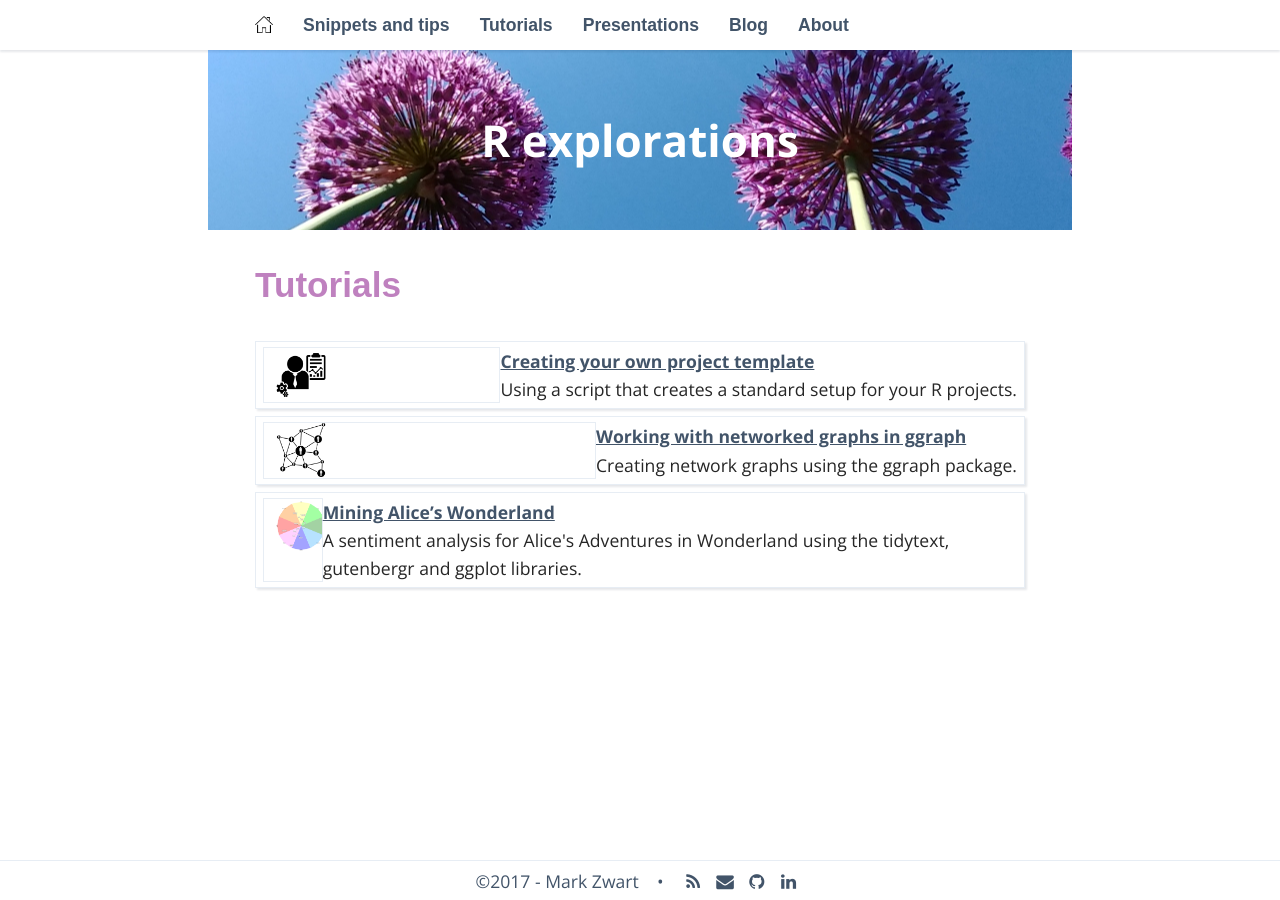
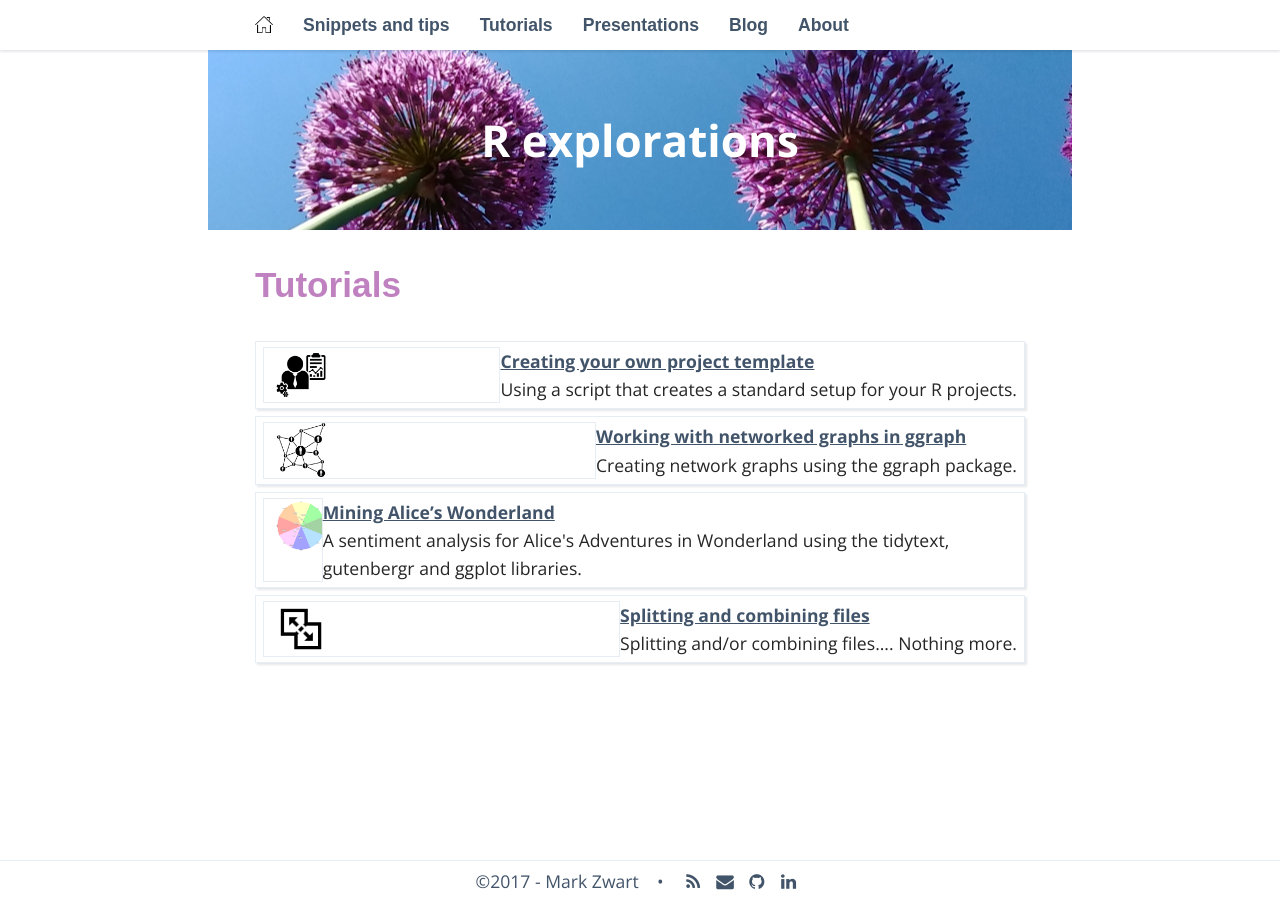
Before and after one commit to mark-me/mark-me.github.io, a Jekyll site: the page built from _pages/02-tutorials.md, in a window 1280 px wide. Built offline with Jekyll 4.4.1, drawn with Linux system fonts in a browser that asks for light colours; nearby versions of some CDN libraries; some web fonts are replaced; comment, search, counter and statistics services are not loaded.

Commit message:
Update tutorial-index.yml

```diff
--- a/_data/tutorial-index.yml
+++ b/_data/tutorial-index.yml
@@ -12,3 +12,8 @@
   url: /project-template/
   image: /_pages/tutorials/mining-alices-wonderland/sentiment-centers.png
   description: A sentiment analysis for Alice's Adventures in Wonderland using the tidytext, gutenbergr and ggplot libraries.
+
+- title: Splitting and combining files
+  url: /splitting-combining-files/
+  image: /_pages/tutorials/splitting-combining-files.png
+  description: Splitting and/or combining files.... Nothing more.
```
